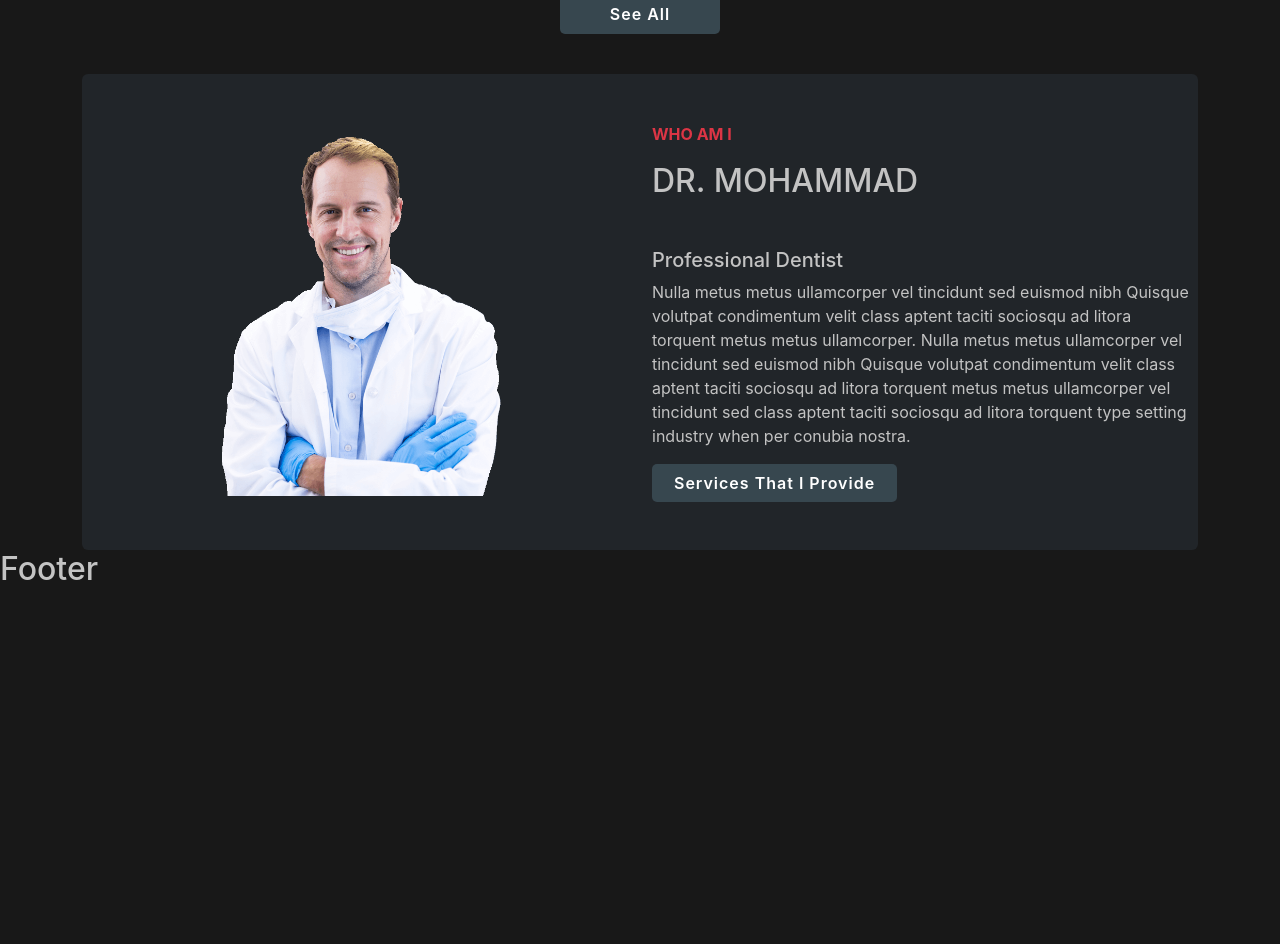
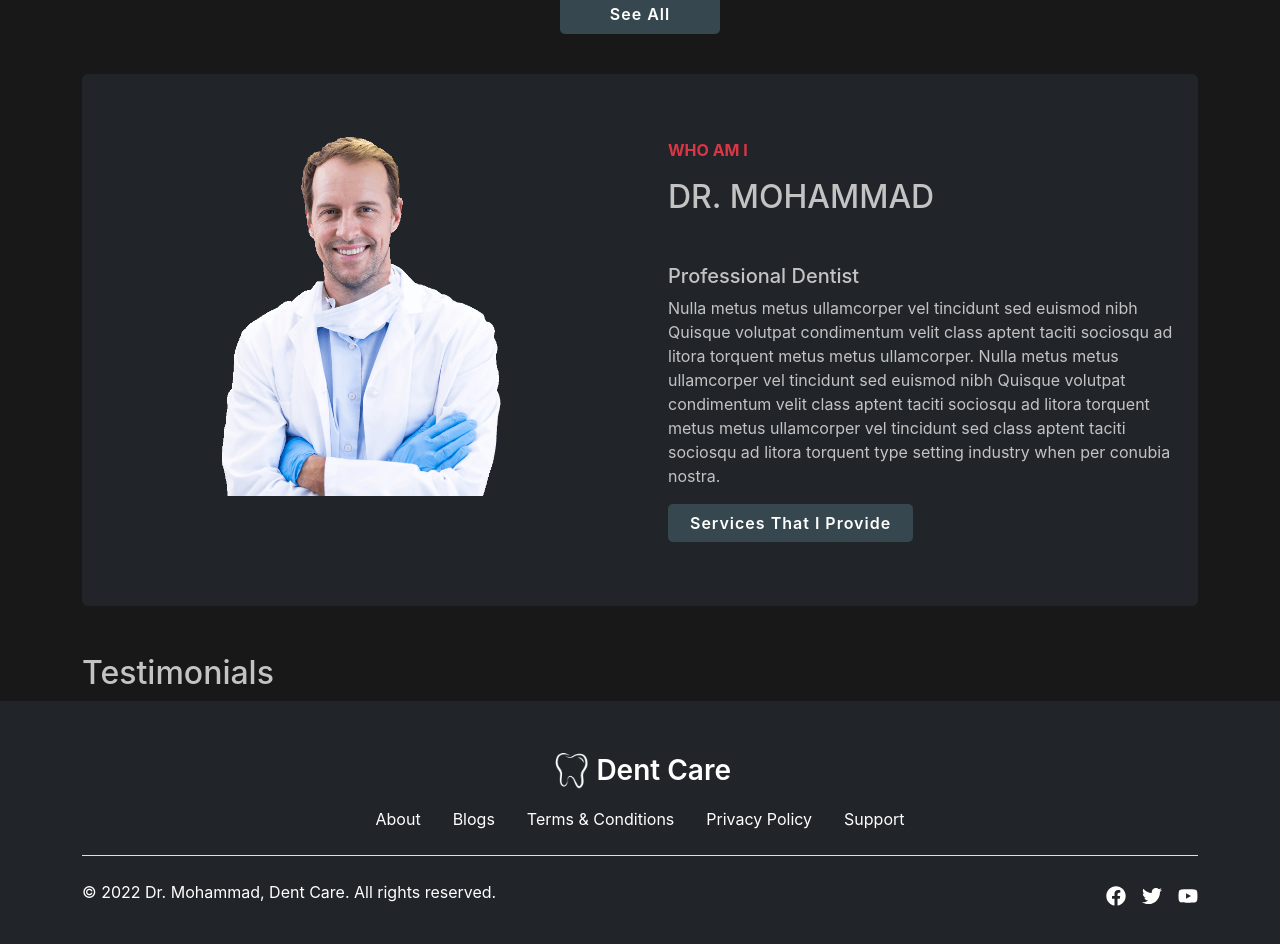
Before and after one commit to sadif50/dent-care-client, a React (Create React App) app: page / in a window 1280 px wide. Shown: the part 1023-1967 px from the top of the page. Before the commit the page ends 1620 px from the top, so only its background shows below. Built offline with nearby package versions, Linux system fonts and the light colour scheme; no server answers.

Commit message:
Footer Design Complete

```diff
--- a/package.json
+++ b/package.json
@@ -11,6 +11,7 @@
     "react": "^18.2.0",
     "react-bootstrap": "^2.6.0",
     "react-dom": "^18.2.0",
+    "react-icons": "^4.6.0",
     "react-router-dom": "^6.4.3",
     "react-scripts": "5.0.1",
     "web-vitals": "^2.1.4"
--- a/src/Pages/Home/Home/Home.js
+++ b/src/Pages/Home/Home/Home.js
@@ -1,6 +1,7 @@
 import React from 'react';
 import ServiceSection from '../ServiceSection/ServiceSection';
 import Slider from '../Slider/Slider';
+import Testimonial from '../Testimonial/Testimonial';
 import WhoAmI from '../WhoAmI/WhoAmI';
 
 const Home = () => {
@@ -9,6 +10,7 @@ const Home = () => {
             <Slider></Slider>
             <ServiceSection></ServiceSection>
             <WhoAmI></WhoAmI>
+            <Testimonial></Testimonial>
         </div>
     );
 };
--- /dev/null
+++ b/src/Pages/Home/Testimonial/Testimonial.js
@@ -0,0 +1,12 @@
+import React from 'react';
+import './Testimonial.css';
+
+const Testimonial = () => {
+    return (
+        <div className='pt-5'>
+            <h2>Testimonials</h2>
+        </div>
+    );
+};
+
+export default Testimonial;
--- a/src/Pages/Home/WhoAmI/WhoAmI.js
+++ b/src/Pages/Home/WhoAmI/WhoAmI.js
@@ -15,6 +15,7 @@ const WhoAmI = () => {
                     <img className='dentist_photo' src={dentist} alt="" />
                 </Col>
                 <Col lg={6}>
+                    <div className="p-3">
                         <p className='text-danger fw-bold'>WHO AM I</p>
                         <h2 className='mb-5'>DR. MOHAMMAD</h2>
                         <h5>Professional Dentist</h5>
@@ -26,6 +27,7 @@ const WhoAmI = () => {
                         <Link to='/services'>
                             <button className='primary_btn_custom'>Services That I Provide</button>
                         </Link>
+                    </div>
                 </Col>
             </Row>
         </div>
--- a/src/Pages/Shared/Footer/Footer.js
+++ b/src/Pages/Shared/Footer/Footer.js
@@ -1,9 +1,49 @@
 import React from 'react';
+import { FaFacebook, FaTwitter, FaYoutube } from 'react-icons/fa';
+import { Link } from 'react-router-dom';
+import logo from '../../../assets/brand/dentLogo.png';
+
 
 const Footer = () => {
     return (
-        <div>
-            <h2>Footer</h2>
+        <div className="py-5 bg-dark">
+            <footer className="container">
+                <div>
+                    <div className='d-flex justify-content-center mb-3'>
+                        <Link to='/' className='custom-brand'>
+                            <img src={logo} alt="" /> <span>Dent Care</span>
+                        </Link>
+                    </div>
+                    <div className='d-flex justify-content-center'>
+                        <Link className='text-white text-decoration-none mx-3'>About</Link>
+                        <Link className='text-white text-decoration-none mx-3'>Blogs</Link>
+                        <Link className='text-white text-decoration-none mx-3'>Terms & Conditions</Link>
+                        <Link className='text-white text-decoration-none mx-3'>Privacy Policy</Link>
+                        <Link className='text-white text-decoration-none mx-3'>Support</Link>
+                    </div>
+                </div>
+
+                <div className="d-flex flex-column flex-sm-row justify-content-between pt-4 mt-4 border-top">
+                    <p className='text-white'>© 2022 Dr. Mohammad, Dent Care. All rights reserved.</p>
+                    <ul className="list-unstyled d-flex">
+                        <li className="ms-3">
+                            <Link className='text-white fs-5'>
+                                <FaFacebook />
+                            </Link>
+                        </li>
+                        <li className="ms-3">
+                            <Link className='text-white fs-5'>
+                                <FaTwitter />
+                            </Link>
+                        </li>
+                        <li className="ms-3">
+                            <Link className='text-white fs-5'>
+                                <FaYoutube />
+                            </Link>
+                        </li>
+                    </ul>
+                </div>
+            </footer>
         </div>
     );
 };
```
Also changed, not shown: src/Pages/Home/Testimonial/Testimonial.css (added), 1 other file (tests, documents, lock files or other folders). Lines whose indentation alone changed are shown as unchanged.
